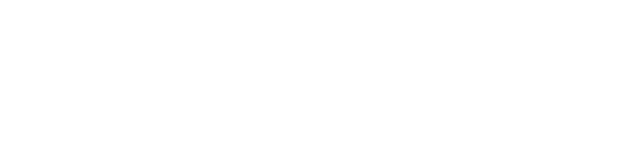
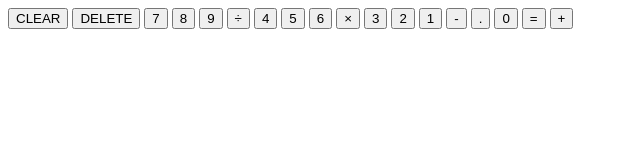
Before and after one commit to AhsanSAhmed/Calculator, a plain HTML site: page index.html in a window 1280 px wide. Shown: the whole page, without its empty margins (0-640 px from the left). Drawn offline with Linux system fonts and the light colour scheme.

Commit message:
added the basic structure for calculator

```diff
--- a/index.html
+++ b/index.html
@@ -8,6 +8,33 @@
     <script src="javascript.js" defer></script>
 </head>
 <body>
+    <div class="container">
+        <div id="screen"></div>
+        <div id="button-grid">
+            <button class="controlbtn" id="clear">CLEAR</button>
+            <button class="controlbtn" id="delete">DELETE</button>
 
+            <button class="inputbtn" id="number7">7</button>
+            <button class="inputbtn" id="number8">8</button>
+            <button class="inputbtn" id="number9">9</button>
+            <button class="inputbtn" id="divide">÷</button>
+
+            <button class="inputbtn" id="number4">4</button>
+            <button class="inputbtn" id="number5">5</button>
+            <button class="inputbtn" id="number6">6</button>
+            <button class="inputbtn" id="multiply">×</button>
+
+            <button class="inputbtn" id="number3">3</button>
+            <button class="inputbtn" id="number2">2</button>
+            <button class="inputbtn" id="number1">1</button>
+            <button class="inputbtn" id="subtract">-</button>
+
+            <button class="inputbtn" id="dot">.</button>
+            <button class="inputbtn" id="number0">0</button>
+            <button class="inputbtn" id="equalSign">=</button>
+            <button class="inputbtn" id="addition">+</button>
+
+        </div>
+    </div>
 </body>
 </html>
```
